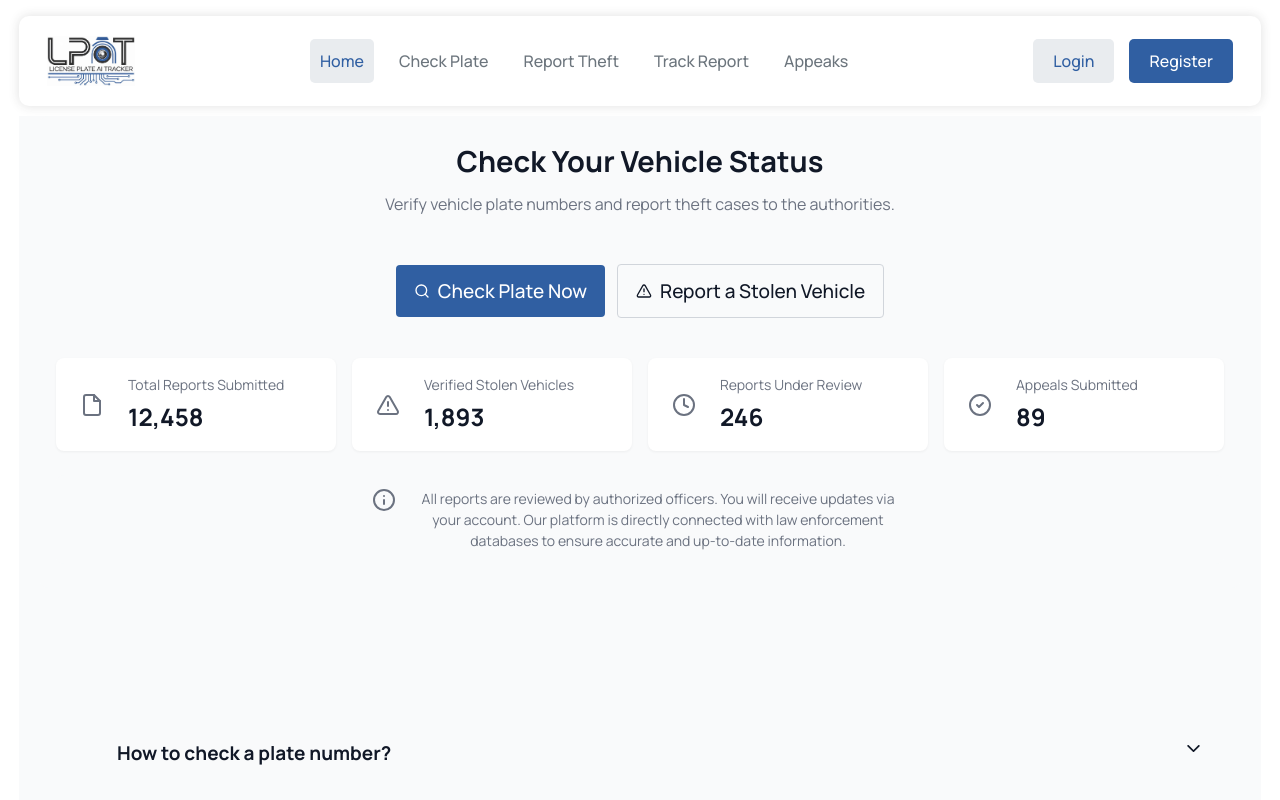
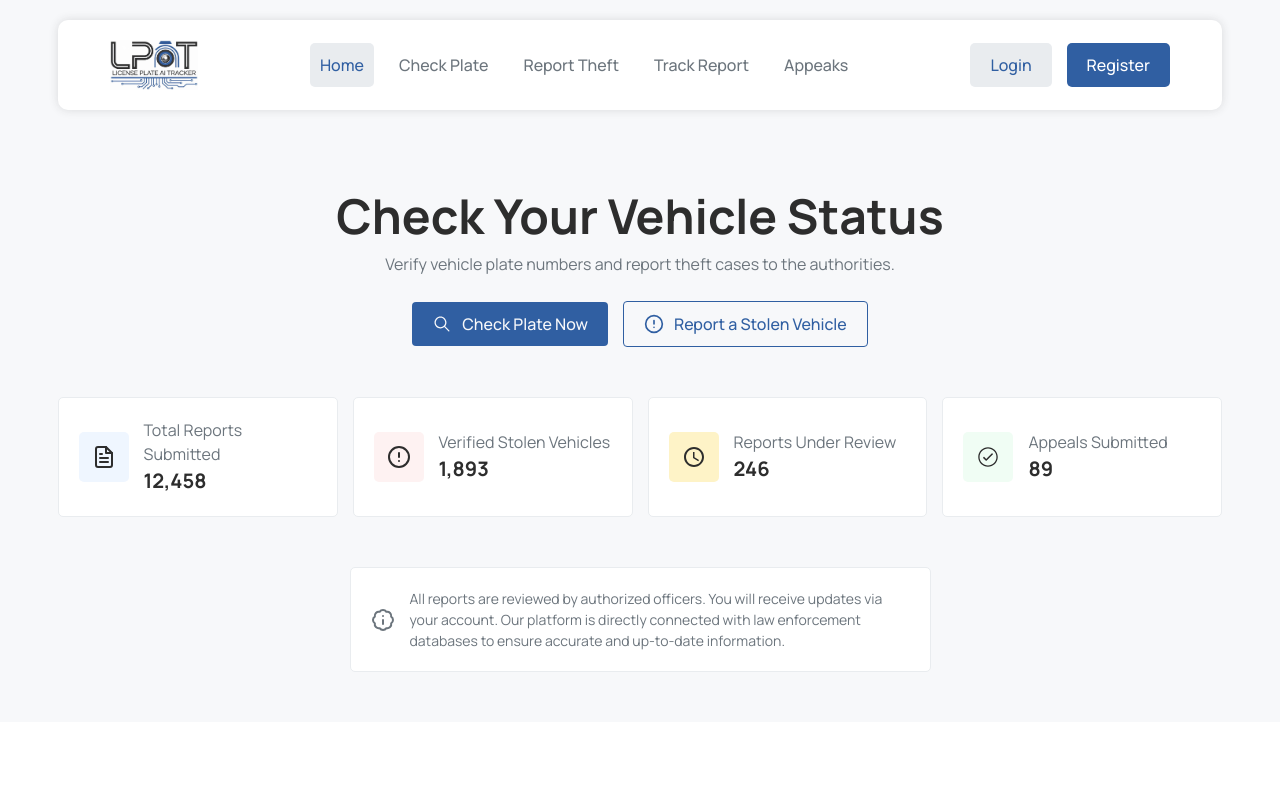
Before and after one commit to kareemtarekK/Graduationn, a React (Vite) app: page / in a window 1280 px wide. Shown: the top 800 px of the page. Built offline with nearby package versions, Linux system fonts and the light colour scheme.

Commit message:
Edit Hero Section

```diff
--- a/src/Components/Header/Header.jsx
+++ b/src/Components/Header/Header.jsx
@@ -1,22 +1,42 @@
 import { IoClose, IoMenuOutline } from "react-icons/io5";
 import headerCss from "./header.module.css";
-import { useState } from "react";
+import { useEffect, useState } from "react";
 import logoImg from '../../assets/Images/logo.png';
 
 
 export default function Header() {
 
   const [isOpen,setIsOpen] = useState(false);
+  const [isScroll, setIsScroll] = useState(false);
 
   const toggleMenu = ()=> {
     setIsOpen(!isOpen);
   };
 
+  useEffect(() => {
+
+    const handleOnScroll = () => {
+
+      const scrollY = window.scrollY;
+
+      if(scrollY > 0){setIsScroll(true)}
+      else{setIsScroll(false)}
+
+    }
+
+    window.addEventListener('scroll' , handleOnScroll);
+
+    return () => {
+      window.removeEventListener('scroll' , handleOnScroll);
+    }
+
+  }, []);
+
   return (
 
-    <header className={headerCss.header}>
+    <header className={`${headerCss.header} ${isScroll ? headerCss.header_scroll : ''}`}>
 
-      <nav className={headerCss.navbar}>
+      <nav className={`${headerCss.navbar} ${isScroll ? headerCss.navbar_scroll : ''}`}>
 
         <a href="#" className={headerCss.logo}>
           <img src={logoImg} alt={'logoImg'} />
@@ -24,7 +44,12 @@ export default function Header() {
 
         <ul
           id={headerCss.links}
-          className={`${headerCss.links} ${isOpen ? headerCss.active : ''}`}
+          className={`
+            ${headerCss.links}
+            ${isScroll ? headerCss.links_scroll : ''}
+            ${isOpen && isScroll ? headerCss.active_scroll : ''}
+            ${isOpen && !isScroll ? headerCss.active : ''}
+          `}
         >
 
           <li>
@@ -49,7 +74,7 @@ export default function Header() {
 
         </ul>
 
-        <div className={`${headerCss.account} ${isOpen ? headerCss.active_auth : ''}`}>
+        <div className={`${headerCss.account} ${isScroll ? headerCss.account_scroll : ''} ${isOpen ? headerCss.active_auth : ''}`}>
 
           <a href="#" className={headerCss.login}>Login</a>
           <a href="#" className={headerCss.register}>Register</a>
--- a/src/Components/Header/header.module.css
+++ b/src/Components/Header/header.module.css
@@ -1,8 +1,14 @@
 .header{
+    position: fixed;
+    top: 0;
+    left: 0;
     width: 100%;
-    padding: 16px 0px 10px;
+    padding: 20px 4.5%;
+    transition: 0.3s;
+}
 
-
+.header_scroll{
+    padding: 0 !important;
 }
 
 .navbar{
@@ -11,11 +17,17 @@
     justify-content: space-between;
     align-items: center;
     width: 100%;
-    padding: 20px 2.25% ;
+    padding: 20px 4.5% ;
     margin: auto;
     background-color: var(--white-color);
-    box-shadow: 0px 0px 11px var(--black-opacity-color-1);
+    box-shadow: 0px 0px 10px var(--black-opacity-color-1);
+    transition: 0.3s;
 
+}
+
+.navbar_scroll{
+    border-radius: 0;
+    box-shadow: 0px 10px 10px var(--black-opacity-color-1);
 }
 
 .logo{
@@ -110,11 +122,11 @@
 
     .links{
         position: fixed;
-        width: 95.5%;
+        width: 91%;
         height: calc(100vh - 150px);
         top: 110px;
-        left: 2.25%;
-        padding: 20px 2.25%;
+        left: 4.5%;
+        padding: 20px 4.5%;
         flex-direction: column;
         gap: 25px;
         border-radius: 10px;
@@ -123,6 +135,16 @@
         transition: ease .3s;
         background-color: var(--white-color);
         box-shadow: 0px 0px 10px var(--black-opacity-color-1);
+        z-index: 150;
+    }
+
+    .links_scroll{
+        left: 0;
+        width: 100%;
+        height: calc(100vh - 89px);
+        border-radius: 0px;
+        box-shadow: none;
+        border-top: 1px solid var(--gray-color-3);
     }
 
     .links li{
@@ -135,14 +157,20 @@
     }
 
     .account{
-        padding: 0px 20px;
+        padding: 0px 4.5%;
         position: fixed;
-        width: 95.5%;
-        left: 2.25%;
+        width: 91%;
+        left: 4.5%;
         bottom: 60px;
         opacity: 0;
         visibility: hidden;
         justify-content: center;
+        z-index: 150;
+    }
+
+    .account_scroll{
+        left: 0;
+        width: 100%;
     }
 
     .account a{
@@ -154,6 +182,13 @@
         opacity: 1;
         visibility: visible;
     }
+
+    #links.active_scroll{
+        top: 89px;
+        opacity: 1;
+        visibility: visible;
+    }
+
     .account.active_auth{
         bottom: 40px;
         opacity: 1;
--- a/src/Pages/Home/Hero.jsx
+++ b/src/Pages/Home/Hero.jsx
@@ -1,225 +1,84 @@
-//import heroCss from './home.module.css'
-//import heroCss from "./home.module.css";
-//import hero from "./vehicle-status-checker.module.css"
+import { IoIosCheckmarkCircleOutline, IoIosSearch } from "react-icons/io";
 import hero from "./home.module.css";
+import { LuBadgeInfo, LuCircleAlert } from "react-icons/lu";
+import { FiFileText } from "react-icons/fi";
+import { MdOutlineAccessTime } from "react-icons/md";
 
 export default function Hero() {
+
+  const dataArray = [
+
+    {id: 1, bgColor: '#EFF6FF', icon: < FiFileText/>, title: 'Total Reports Submitted', num: '12,458'},
+    {id: 2, bgColor: '#FEF2F2', icon: < LuCircleAlert/>, title: 'Verified Stolen Vehicles', num: '1,893'},
+    {id: 3, bgColor: '#FEF3C7', icon: < MdOutlineAccessTime/>, title: 'Reports Under Review', num: '246'},
+    {id: 4, bgColor: '#F0FDF4', icon: < IoIosCheckmarkCircleOutline/>, title: 'Appeals Submitted', num: '89'},
+
+  ];
+
   return (
+
     <div className={hero.container}>
-      {/* Vehicle Status Checker Section */}
+
+      <div className={hero.header_cont}>
+
         <div className={hero.header}>
+
           <h1 className={hero.title}>Check Your Vehicle Status</h1>
+
           <p className={hero.description}>
             Verify vehicle plate numbers and report theft cases to the authorities.
           </p>
+
         </div>
 
         <div className={hero.buttonContainer}>
+
           <button className={hero.primaryButton}>
-          <SearchIcon />
+            <IoIosSearch />
             <span>Check Plate Now</span>
           </button>
+
           <button className={hero.outlineButton}>
-          <AlertTriangleIcon />
+            <LuCircleAlert />
             <span>Report a Stolen Vehicle</span>
           </button>
+
         </div>
 
-      <div className={hero.statsContainer}>
-        <div className={hero.statsGrid}>
-          <div className={hero.statsCard}>
-            <div className={hero.iconContainer}>
-              <DocumentIcon />
-            </div>
-            <div className={hero.statsContent}>
-              <p className={hero.statsLabel}>Total Reports Submitted</p>
-              <h3 className={hero.statsValue}>12,458</h3>
-            </div>
       </div>
 
-          <div className={hero.statsCard}>
-            <div className={hero.iconContainer}>
-              <AlertIcon />
-            </div>
-            <div className={hero.statsContent}>
-              <p className={hero.statsLabel}>Verified Stolen Vehicles</p>
-              <h3 className={hero.statsValue}>1,893</h3>
-            </div>
+      <div className={hero.statsGrid}>
+
+        {dataArray.map((card, index) => <div key={index} className={hero.statsCard}>
+
+          <div className={hero.iconContainer} style={{backgroundColor: card.bgColor}}>
+            {card.icon}
           </div>
 
-          <div className={hero.statsCard}>
-            <div className={hero.iconContainer}>
-              <ClockIcon />
-            </div>
           <div className={hero.statsContent}>
-              <p className={hero.statsLabel}>Reports Under Review</p>
-              <h3 className={hero.statsValue}>246</h3>
-            </div>
+            <p className={hero.statsLabel}>{card.title}</p>
+            <h3 className={hero.statsValue}>{card.num}</h3>
           </div>
 
-          <div className={hero.statsCard}>
-            <div className={hero.iconContainer}>
-              <CheckIcon />
-            </div>
-            <div className={hero.statsContent}>
-              <p className={hero.statsLabel}>Appeals Submitted</p>
-              <h3 className={hero.statsValue}>89</h3>
-            </div>
-          </div>
+        </div>)}
+
       </div>
 
       <div className={hero.infoBox}>
+
         <div className={hero.infoIconContainer}>
-            <InfoIcon />
+          <LuBadgeInfo />
         </div>
+
         <p className={hero.infoText}>
           All reports are reviewed by authorized officers. You will receive updates via your account. Our platform is
           directly connected with law enforcement databases to ensure accurate and up-to-date information.
         </p>
-        </div>
+
       </div>
 
     </div>
 
+  )
 
-  )
 }
-
-// Icon components
-function SearchIcon() {
-  return (
-    <svg
-      className={hero.buttonIcon}
-      xmlns="http://www.w3.org/2000/svg"
-      width="24"
-      height="24"
-      viewBox="0 0 24 24"
-      fill="none"
-      stroke="currentColor"
-      strokeWidth="2"
-      strokeLinecap="round"
-      strokeLinejoin="round"
-    >
-      <circle cx="11" cy="11" r="8"></circle>
-      <line x1="21" y1="21" x2="16.65" y2="16.65"></line>
-    </svg>
-  )
-}
-
-function AlertTriangleIcon() {
-  return (
-    <svg
-      className={hero.buttonIcon}
-      xmlns="http://www.w3.org/2000/svg"
-      width="24"
-      height="24"
-      viewBox="0 0 24 24"
-      fill="none"
-      stroke="currentColor"
-      strokeWidth="2"
-      strokeLinecap="round"
-      strokeLinejoin="round"
-    >
-      <path d="m21.73 18-8-14a2 2 0 0 0-3.48 0l-8 14A2 2 0 0 0 4 21h16a2 2 0 0 0 1.73-3Z"></path>
-      <line x1="12" y1="9" x2="12" y2="13"></line>
-      <line x1="12" y1="17" x2="12.01" y2="17"></line>
-    </svg>
-  )
-}
-
-function DocumentIcon() {
-  return (
-    <svg
-      xmlns="http://www.w3.org/2000/svg"
-      width="24"
-      height="24"
-      viewBox="0 0 24 24"
-      fill="none"
-      stroke="currentColor"
-      strokeWidth="2"
-      strokeLinecap="round"
-      strokeLinejoin="round"
-    >
-      <path d="M14 2H6a2 2 0 0 0-2 2v16a2 2 0 0 0 2 2h12a2 2 0 0 0 2-2V8z"></path>
-      <polyline points="14 2 14 8 20 8"></polyline>
-    </svg>
-  )
-}
-
-function AlertIcon() {
-  return (
-    <svg
-      xmlns="http://www.w3.org/2000/svg"
-      width="24"
-      height="24"
-      viewBox="0 0 24 24"
-      fill="none"
-      stroke="currentColor"
-      strokeWidth="2"
-      strokeLinecap="round"
-      strokeLinejoin="round"
-    >
-      <path d="m21.73 18-8-14a2 2 0 0 0-3.48 0l-8 14A2 2 0 0 0 4 21h16a2 2 0 0 0 1.73-3Z"></path>
-      <line x1="12" y1="9" x2="12" y2="13"></line>
-      <line x1="12" y1="17" x2="12.01" y2="17"></line>
-    </svg>
-  )
-}
-
-function ClockIcon() {
-  return (
-    <svg
-      xmlns="http://www.w3.org/2000/svg"
-      width="24"
-      height="24"
-      viewBox="0 0 24 24"
-      fill="none"
-      stroke="currentColor"
-      strokeWidth="2"
-      strokeLinecap="round"
-      strokeLinejoin="round"
-    >
-      <circle cx="12" cy="12" r="10"></circle>
-      <polyline points="12 6 12 12 16 14"></polyline>
-    </svg>
-  )
-}
-
-function CheckIcon() {
-  return (
-    <svg
-      xmlns="http://www.w3.org/2000/svg"
-      width="24"
-      height="24"
-      viewBox="0 0 24 24"
-      fill="none"
-      stroke="currentColor"
-      strokeWidth="2"
-      strokeLinecap="round"
-      strokeLinejoin="round"
-    >
-      <circle cx="12" cy="12" r="10"></circle>
-      <path d="m9 12 2 2 4-4"></path>
-    </svg>
-  )
-}
-
-function InfoIcon() {
-  return (
-    <svg
-      xmlns="http://www.w3.org/2000/svg"
-      width="24"
-      height="24"
-      viewBox="0 0 24 24"
-      fill="none"
-      stroke="currentColor"
-      strokeWidth="2"
-      strokeLinecap="round"
-      strokeLinejoin="round"
-    >
-      <circle cx="12" cy="12" r="10"></circle>
-      <line x1="12" y1="16" x2="12" y2="12"></line>
-      <line x1="12" y1="8" x2="12.01" y2="8"></line>
-    </svg>
-  )
-}
--- a/src/Pages/Home/Home.jsx
+++ b/src/Pages/Home/Home.jsx
@@ -1,21 +1,13 @@
 import Header from '../../Components/Header/Header';
 import Accord from './Accord';
 import Hero from './Hero';
-//import homeCss from './home.module.css';
 
 const Home = () => {
   return (
     <>
-    <div style={{width:"97%",margin:"0 auto"}}>
     <Header/>
-    <section style={{backgroundColor:"#f9fafb"}}>
     <Hero/>
     <Accord/>
-
-    </section>
-
-    </div>
-
 
     </>
   )
--- a/src/Pages/Home/home.module.css
+++ b/src/Pages/Home/home.module.css
@@ -1,111 +1,106 @@
 /* Main container */
+
 .container {
   width: 100%;
-    max-width: 1200px;
-    margin: 0 auto;
-    padding: 24px 16px;
-    background-color: #f9fafb;
-    border-radius: 8px;
+  padding: 50px 4.5%;
+  padding-top: 180px;
+  display: flex;
+  flex-direction: column;
+  gap: 50px;
+  background-color: var(--salt-color);
 }
 
 /* Vehicle Status Checker styles */
+
+.header_cont{
+  width: 100%;
+  display: flex;
+  flex-direction: column;
+  gap: 25px;
+}
+
 .header {
   text-align: center;
-    margin-bottom: 3rem;
 }
 
 .title {
-    font-size: 29px;
+  font-size: 3rem;
   font-weight: 700;
-    color: #111827;
-    margin: 0 0 8px 0;
+  color: var(--black-color);
 }
 
 .description {
-    font-size: 16px;
-    color: #6b7280;
-    margin: 0;
+  font-size: 1rem;
+  color: var(--gray-color-2);
 }
 
 .buttonContainer {
   display: flex;
-    flex-direction: column;
-    gap: 12px;
+  gap: 15px;
   justify-content: center;
   align-items: center;
-    margin-bottom: 40px;
+}
+
+.buttonContainer button{
+  display: flex;
+  align-items: center;
+  justify-content: center;
+  gap: 10px;
+  border-radius: 4px;
+  padding: 10px 20px;
+  font-size: 1rem;
+  font-weight: 500;
+  cursor: pointer;
+  transition: 0.3s;
+}
+
+.buttonContainer button svg{
+  font-size: 1.25rem;
 }
 
 .primaryButton {
+  color: var(--salt-color);
+  border: none;
+  background-color: var(--blue-color);
+}
+
+.outlineButton {
+  background-color: var(--salt-color);
+  color: var(--blue-color);
+  border: 1px solid var(--blue-color);
+}
+
+/* Statistics Dashboard styles */
+
+.statsGrid {
+  display: grid;
+  grid-template-columns: repeat(4, 1fr);
+  gap: 15px;
+}
+
+.statsCard {
+  background-color: var(--white-color);
+  border-radius: 5px;
+  padding: 20px;
+  display: flex;
+  align-items: center;
+  gap: 15px;
+  border: 1px solid var(--gray-color-3);
+}
+
+.iconContainer {
+  width: 50px;
+  height: 50px;
   display: flex;
   align-items: center;
   justify-content: center;
-    background-color: var(--blue-color);
-    color: white;
-    border: none;
-    border-radius: 4px;
-    padding: 12px 18px;
-    font-size: 19px;
-    font-weight: 500;
-    cursor: pointer;
-    transition: background-color 0.2s;
+  border-radius: 5px;
+  color: var(--black-color);
+  background: var(--gray-color-3);
 }
 
-  .outlineButton {
-    display: flex;
-    align-items: center;
-    justify-content: center;
-    background-color: transparent;
-    color: #111827;
-    border: 1px solid #d1d5db;
-    border-radius: 4px;
-    padding: 12px 18px;
-    font-size: 19px;
-    font-weight: 500;
-    cursor: pointer;
-    transition: background-color 0.2s;
-  }
-
-  .outlineButton:hover {
-    background-color: #f3f4f6;
-  }
-
-  .buttonIcon {
-    width: 16px;
-    height: 16px;
-    margin-right: 8px;
-  }
-
-  /* Statistics Dashboard styles */
-  .statsContainer {
-    width: 100%;
-  }
-
-  .statsGrid {
-    display: grid;
-    grid-template-columns: 1fr;
-    gap: 16px;
-    margin-bottom: 24px;
-  }
-
-  .statsCard {
-    background-color: white;
-    border-radius: 8px;
-    padding: 16px;
-    display: flex;
-    align-items: center;
-    box-shadow: 0 1px 3px rgba(0, 0, 0, 0.05);
-  }
-
-  .iconContainer {
-    display: flex;
-    align-items: center;
-    justify-content: center;
-    width: 40px;
-    height: 40px;
-    border-radius: 8px;
-    margin-right: 16px;
-    color: #6b7280;
+.iconContainer svg{
+  font-size: 1.5rem;
 }
 
 .statsContent {
@@ -113,52 +108,43 @@
 }
 
 .statsLabel {
-    font-size: 14px;
-    color: #6b7280;
-    margin: 0 0 4px 0;
+  font-size: 1rem;
+  color: var(--gray-color-2);
 }
 
 .statsValue {
-    font-size: 24px;
+  font-size: 1.25rem;
   font-weight: 700;
-    color: #111827;
-    margin: 0;
+  color: var(--black-color);
 }
 
 .infoBox {
-    background-color: #f9fafb;
-    border-radius: 8px;
-    padding: 13px;
-   position: relative;
+  width: fit-content;
+  margin: auto;
+  background-color: var(--white-color);
+  border-radius: 5px;
+  padding: 20px;
   display: flex;
-    text-align: center;
-    justify-content: center;
+  align-items: center;
+  gap: 15px;
+  border: 1px solid var(--gray-color-3);
 
 }
 
-  .infoIconContainer {
-    display: flex;
-    align-items: center;
-    justify-content: center;
-    min-width: 24px;
-    height: 24px;
-    margin-right: 12px;
-    color: #6b7280;
+.infoIconContainer svg {
+  font-size: 1.5rem;
+  color: var(--gray-color-2);
 }
 
 .infoText {
-    font-size: 14px;
-    color: #6b7280;
-    line-height: 1.5;
-    display: flex;
-    justify-content: center;
-    text-align: center;
-    left: 30%;
-    width: 500px;
+  font-size: 0.875rem;
+  color: var(--gray-color-2);
+  max-width: 500px;
 }
 
 /* Media queries for responsive design */
-  @media (min-width: 640px) {
+
+@media (max-width: 1245px) {
   .buttonContainer {
     flex-direction: row;
   }
@@ -168,11 +154,28 @@
   }
 }
 
-  @media (min-width: 1024px) {
+@media (max-width: 620px) {
+  .title{
+    font-size: 2.5rem;
+  }
+
+  .description{
+    font-size: 0.75rem;
+  }
+
+  .buttonContainer{
+    flex-direction: column;
+  }
+
+  .buttonContainer button{
+    width: 100%;
+  }
+
   .statsGrid {
-      grid-template-columns: repeat(4, 1fr);
+    grid-template-columns: 1fr;
   }
 }
+
 /* FAQ styles */
 .wrapper{
   display: flex;
--- a/src/index.css
+++ b/src/index.css
@@ -38,6 +38,19 @@ html{
     font-family: "Manrope", sans-serif;
 }
 
+::-webkit-scrollbar {
+
+    width: 5px;
+    background-color: var(--white-color);
+
+}
+
+::-webkit-scrollbar-thumb {
+
+    background-color: var(--blue-color);
+
+}
+
 body{
     width: 100%;
     overflow-x: hidden;
```
Lines whose indentation alone changed are shown as unchanged.
